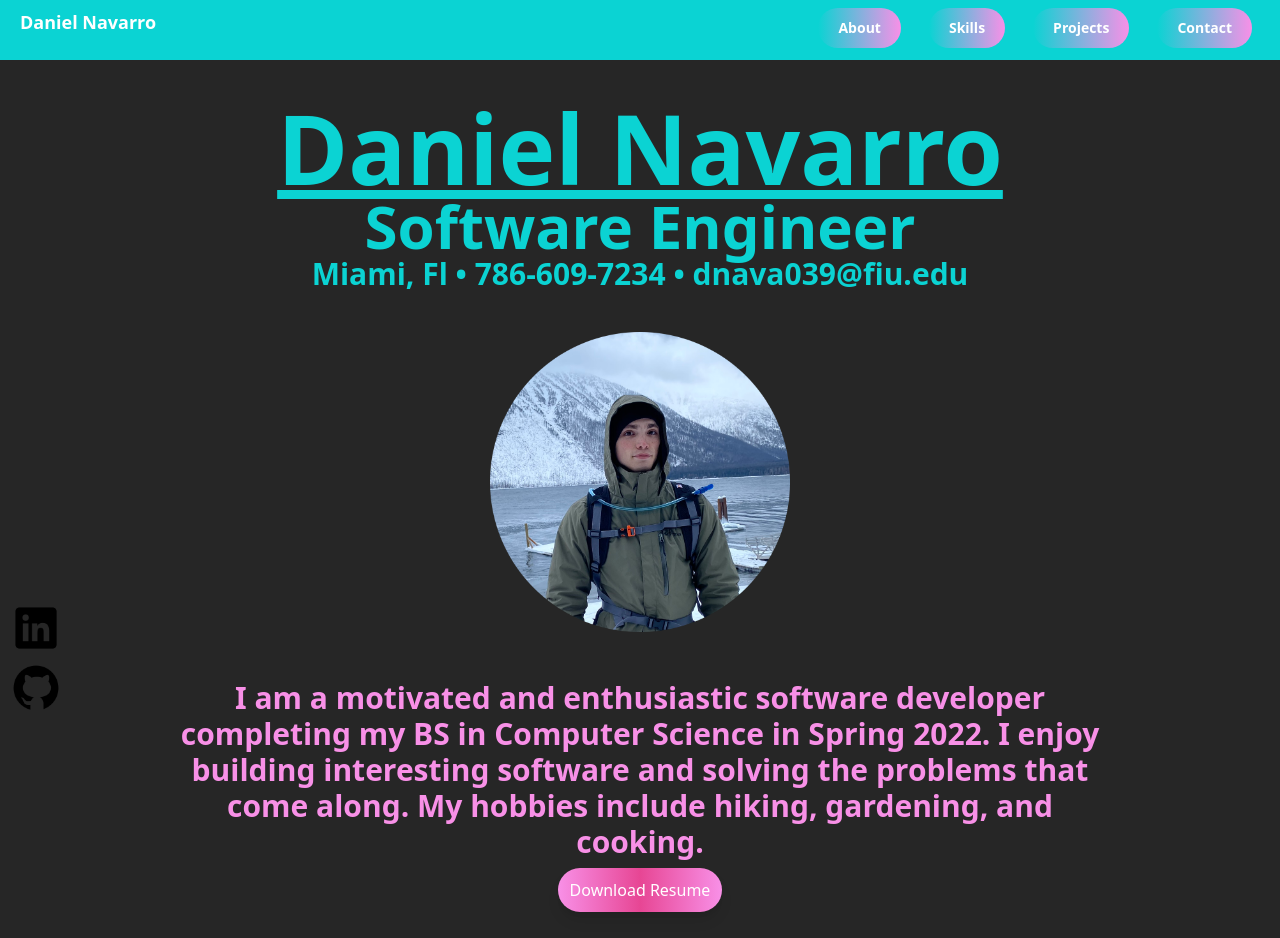
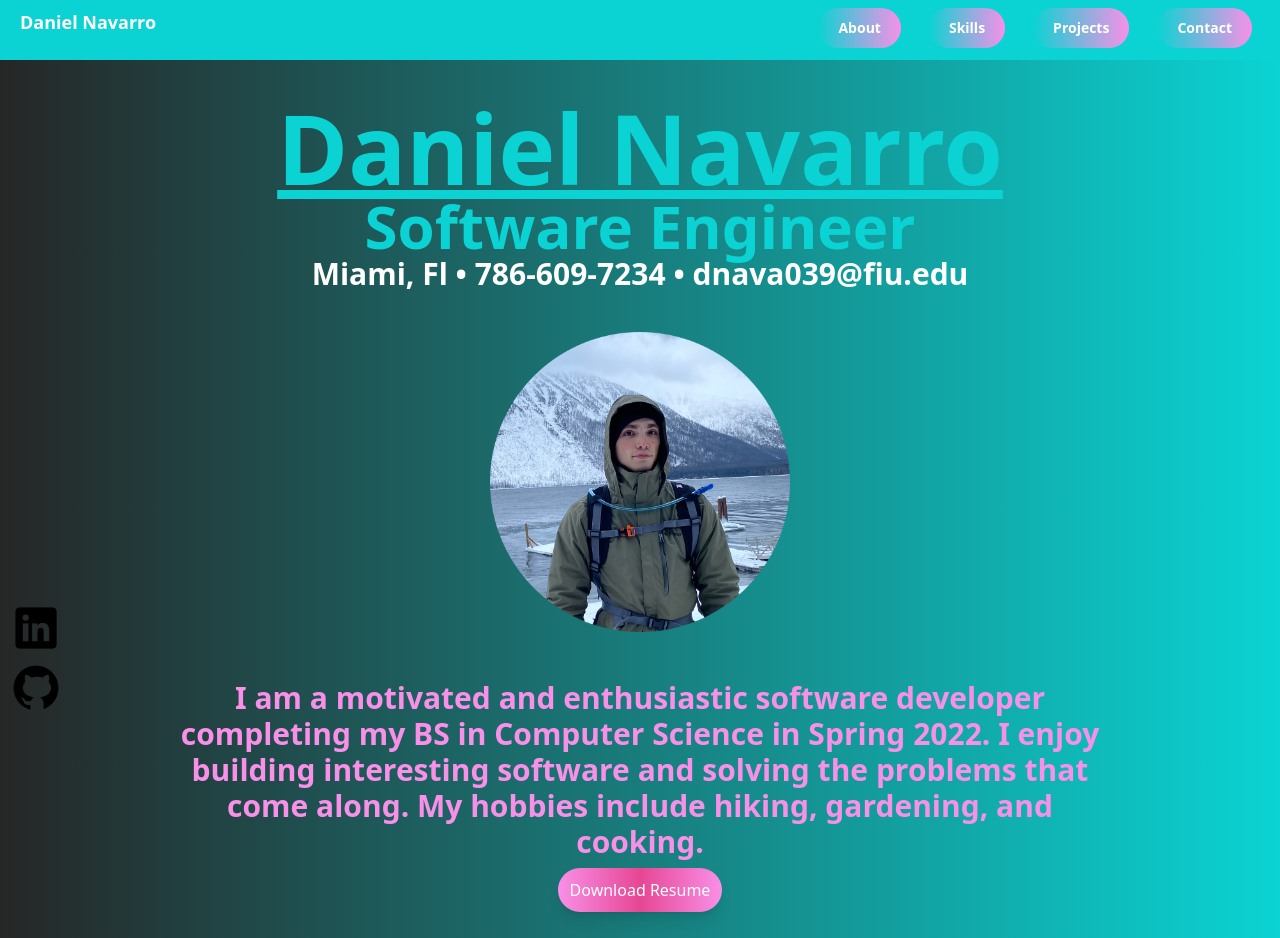
Before and after one commit to dnava1/personal-portfolio, a React (Create React App) app: page / in a window 1280 px wide. Shown: the top 938 px of the page. Built offline with nearby package versions, Linux system fonts and the light colour scheme.

Commit message:
Added background gradient and smooth scrolling

```diff
--- a/public/index.html
+++ b/public/index.html
@@ -1,5 +1,5 @@
 <!DOCTYPE html>
-<html lang="en">
+<html lang="en" class="scroll-smooth">
   <head>
     <meta charset="utf-8" />
     <link rel="icon" href="%PUBLIC_URL%/favicon.ico" />
--- a/src/App.js
+++ b/src/App.js
@@ -33,7 +33,7 @@ import './App.css';
 
 function App() {
   return (
-    <div class= "bg-neutral-800 h-max font-sans" >
+    <div class= "bg-neutral-800  h-max font-sans " >
 
 
 
@@ -58,7 +58,7 @@ function App() {
               <div id="dropdown" class="hidden z-10 w-44 bg-neutral-800 rounded divide-y divide-gray-100 shadow dark:bg-gray-700">
                 <ul class="py-1 text-sm text-white dark:text-gray-200" aria-labelledby="dropdownDefault">
 
-                  <li><a href="#About" class="block py-2 px-4 hover:bg-vicepink dark:hover:bg-gray-600 dark:hover:text-white">About</a></li>
+                  <li><a href="#About" class="block py-2 px-4 hover:bg-vicepink dark:hover:bg-gray-600 dark:hover:text-white ">About</a></li>
                   <li><a href="#Skills" class="block py-2 px-4 hover:bg-vicepink dark:hover:bg-gray-600 dark:hover:text-white">Skills</a></li>
                   <li><a href="#Projects" class="block py-2 px-4 hover:bg-vicepink dark:hover:bg-gray-600 dark:hover:text-white">Projects</a></li>
                   <li><a class="cursor-pointer block py-2 px-4 hover:bg-vicepink dark:hover:bg-gray-600 dark:hover:text-white" onClick={() => {
@@ -86,6 +86,10 @@ function App() {
 
       </div>
 
+
+      <div class= "bg-gradient-to-r from-neutral-800 to-viceblue  h-max font-sans " >
+
+
       <div id="About" class="grid place-items-center ">
       <h1  className="text-5xl md:text-7xl lg:text-8xl underline font-bold text-viceblue pt-10">
         Daniel Navarro
@@ -93,7 +97,7 @@ function App() {
       <h2 className = "text-3xl md:text-5xl lg:text-6xl font-semibold text-viceblue">
         Software Engineer
       </h2>
-      <h3 className = "text-1xl md:text-2xl lg:text-3xl font-semibold text-viceblue">
+      <h3 className = "text-1xl md:text-2xl lg:text-3xl font-semibold text-white">
         Miami, Fl • 786-609-7234 • dnava039@fiu.edu
       </h3>
 
@@ -105,7 +109,7 @@ function App() {
         and solving the problems that come along. My hobbies include hiking, gardening, and cooking.
       </h1>
 
-      <button class="rounded-full transition ease-in-out delay-150 hover:-translate-y-1 hover:scale-110 duration-300 button text-white bg-gradient-to-r from-vicepink via-pink-500 to-vicepink hover:bg-gradient-to-br focus:ring-4 focus:outline-none focus:ring-pink-300 dark:focus:ring-vicepink shadow-lg font-mediumtext-sm px-3 py-2.5 text-center "
+      <button class="rounded-full transition ease-in-out delay-150 hover:-translate-y-1 hover:scale-110 duration-300 button text-white bg-gradient-to-r from-vicepink via-pink-500 to-vicepink hover:bg-gradient-to-br focus:ring-4 focus:outline-none focus:ring-pink-300 dark:focus:ring-vicepink shadow-lg font-mediumtext-sm px-3 py-2.5 mb-10 text-center "
 
         onClick={(e) => {
         e.preventDefault();
@@ -116,6 +120,7 @@ function App() {
 
         </button>
 
+        </div>
         </div>
 
 
--- a/tailwind.config.js
+++ b/tailwind.config.js
@@ -1,3 +1,6 @@
+
+
+
 module.exports = {
   content: ["./src/**/*.{js,jsx,ts,tsx}","./node_modules/flowbite/**/*.js"],
 
@@ -15,7 +18,8 @@ module.exports = {
       colors:{
         'viceblue': '#0BD3D3',
         'vicepink': '#F890E7',
-      }
+      },
+
     },
   },
   plugins: [
```
